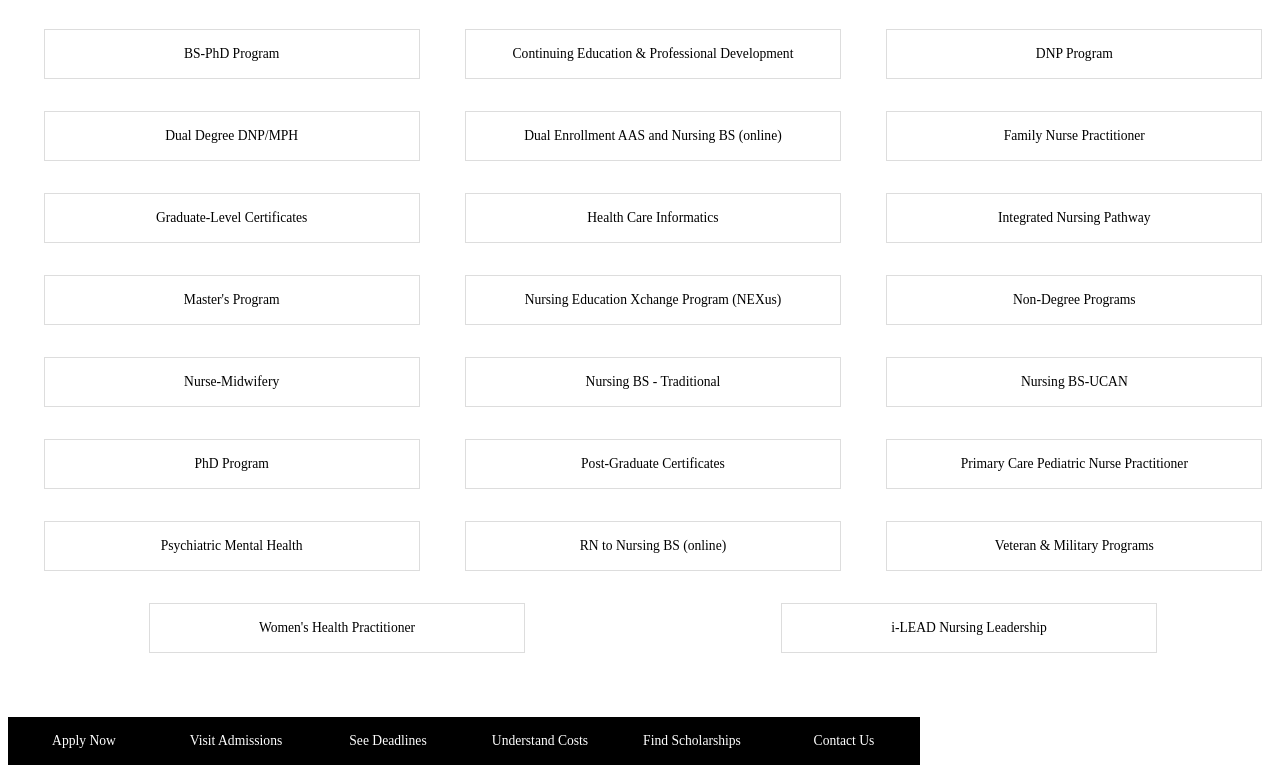
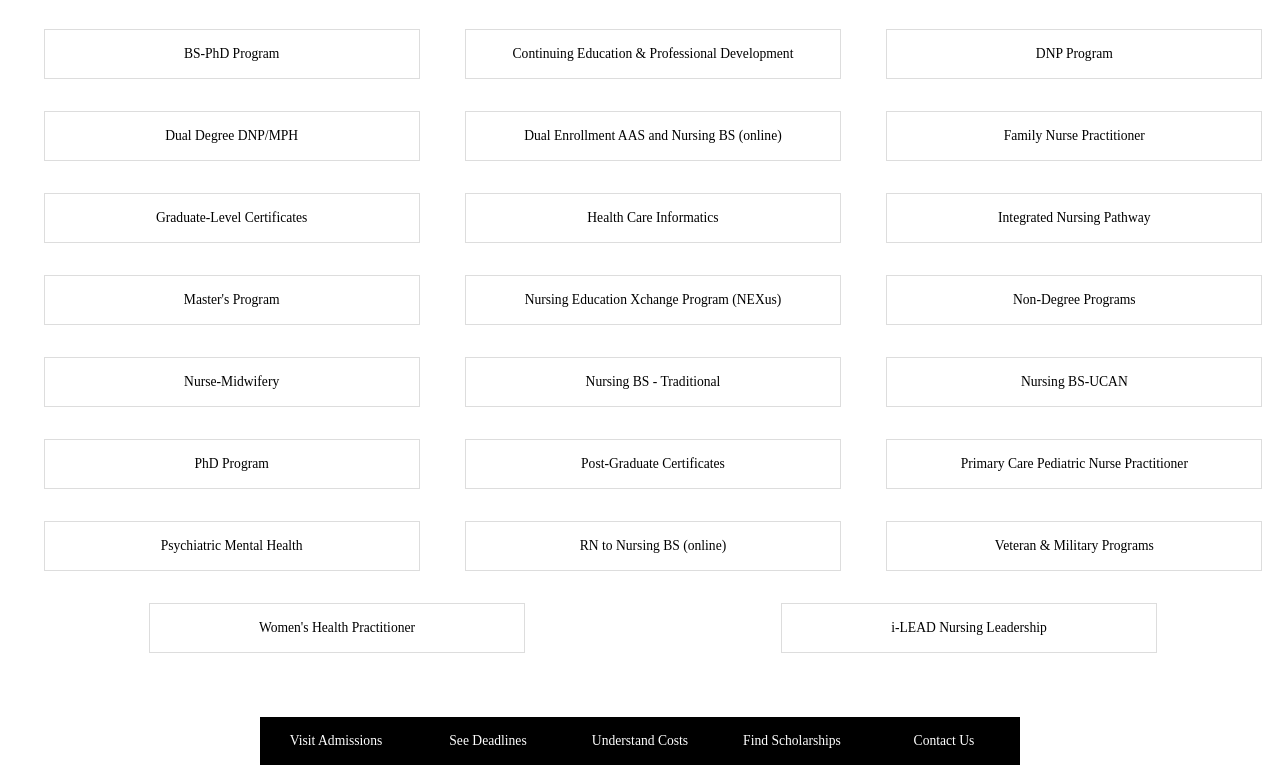
Before and after one commit to jasonrahm00/con-sp2010, a website: page dev/programs-landing/program-landing.html in a window 1280 px wide. Shown: the part 1231-2012 px from the top of the page. Drawn offline with nearby package versions, Linux system fonts and the light colour scheme.

Commit message:
removed apply now link from bottom navigation

```diff
--- a/dev/programs-landing/audienceSorting.css
+++ b/dev/programs-landing/audienceSorting.css
@@ -200,6 +200,7 @@ h1 {
 
 .next-steps ul {
   display: flex;
+  justify-content: center;
   list-style-type: none;
   margin-left: 0 !important;
   padding: 0;
--- a/dev/programs-landing/program-landing.html
+++ b/dev/programs-landing/program-landing.html
@@ -282,7 +282,6 @@
 
 <div class="next-steps">
   <ul>
-    <li><a href="/academics/colleges/nursing/admissions/Pages/Apply%20Now.aspx">Apply Now</a></li>
     <li><a href="/academics/colleges/nursing/admissions/Pages/admissions.aspx">Visit Admissions</a></li>
     <li><a href="/academics/colleges/nursing/admissions/Pages/Application-Deadlines-.aspx">See Deadlines</a></li>
     <li><a href="/academics/colleges/nursing/admissions/Pages/tuition-and-funding.aspx">Understand Costs</a></li>
```
